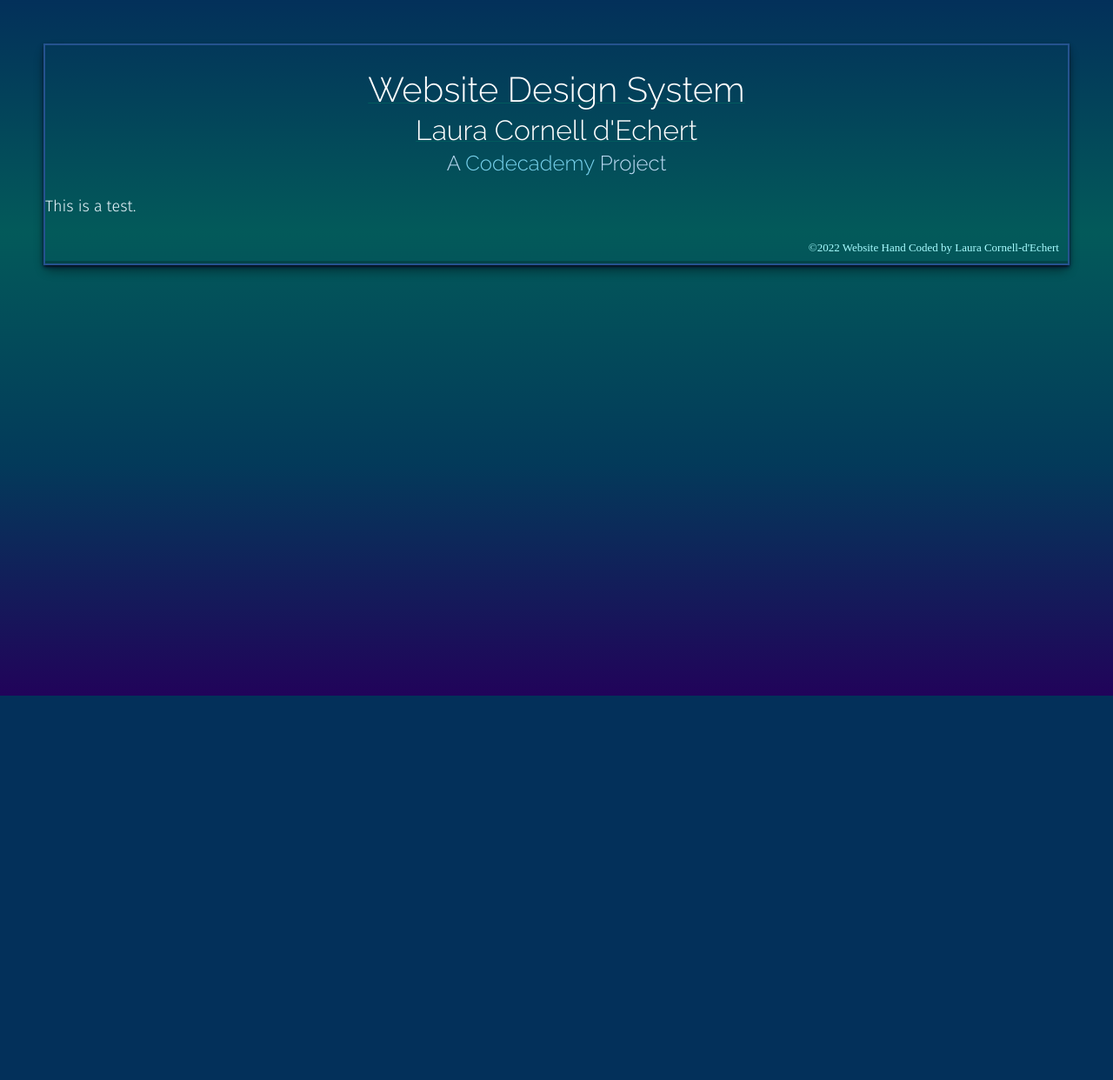
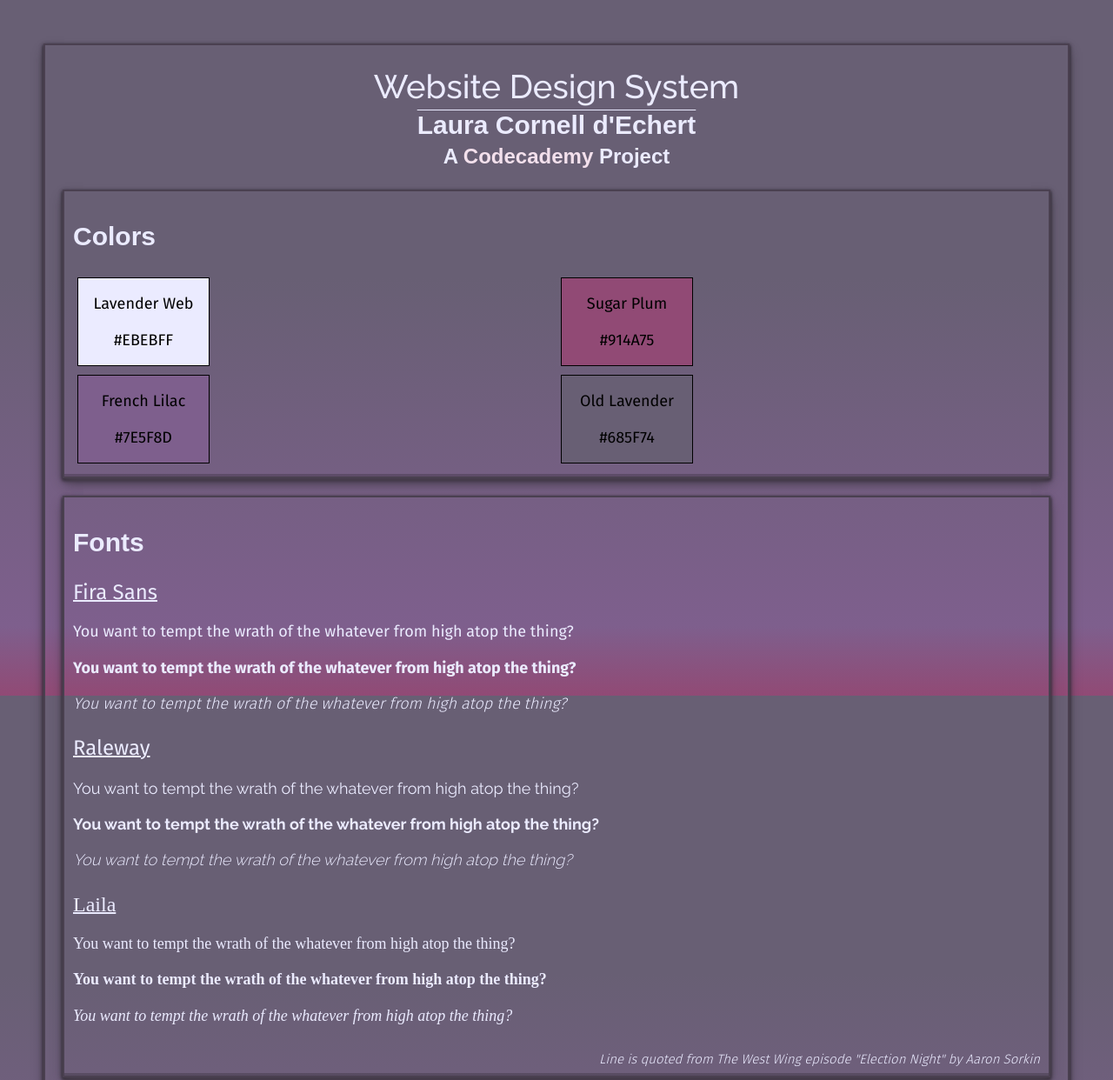
Before and after one commit to lala-laura/design-system, a plain HTML site: page index.html in a window 1280 px wide. Shown: the top 1242 px of the page at 87% size. Before the commit the page ends 800 px from the top, so only its background shows below. Drawn offline with Linux system fonts and the light colour scheme; a web font is replaced by a local one.

Commit message:
style edits

```diff
--- a/assets/css/style.css
+++ b/assets/css/style.css
@@ -1,46 +1,38 @@
 body {
-  background-image: linear-gradient(#03305a, #035a5a, #033a5a, #21035a);
+  background: linear-gradient(to bottom, #685f74 40%, #7e5f8d 90%, #914a75);
   background-repeat: no-repeat;
   background-attachment: fixed;
   background-color: #03305a;
-  color: #eef8ff;
+  color: #ebebff;
   font-family: 'Fira Sans', sans-serif, Lato;
   font-weight: 300;
   margin: 24px;
-  border: 2px solid #25538f;
-  box-shadow: #08000c 0px 2px 4px, rgba(0, 0, 0, 0.3) 0px 7px 13px -3px,
-    #006492 0px 2px 4px, rgba(0, 0, 0, 0.3) 0px 7px 13px -3px,
+  border: 2px solid #4a4050;
+  box-shadow: #4a4050 0px 2px 4px, #4a4050 0px 7px 13px -3px,
+    #000000 0px 2px 4px, rgba(0, 0, 0, 0.3) 0px 7px 13px -3px,
     rgba(0, 0, 0, 0.2) 0px -3px 0px inset;
 }
 
-h1,
-h2,
-h3,
-h4,
-h5,
-h6 {
+h1 {
   font-family: 'Raleway', sans-serif, Arial;
-  font-weight: 300;
-}
-h1 {
-  font-size: 40px;
-  color: #fff;
-  text-decoration: underline solid #025b5e 1px;
+  font-size: 38px;
+  font-weight: 500;
 }
 h2 {
-  font-size: 32px;
-  text-decoration: underline solid #025b5e 1px;
-  color: #fff;
+  font-family: 'Laila', sans-serif, Arial;
+  font-size: 30px;
 }
 h3 {
+  font-family: 'Laila', sans-serif, Arial;
   font-size: 24px;
-  color: #bad9f2;
+  color: #ebebff;
   margin-top: 0px;
 }
 
 p {
   font-size: 18px;
   line-height: 130%;
+  font-weight: 300;
 }
 
 .title {
@@ -52,11 +44,103 @@ p {
 }
 .top-h2 {
   margin: 5px 0px;
+  text-decoration: 1px overline solid #ebebff;
+}
+
+div p {
+  margin-bottom: 14px;
 }
 
 a {
-  color: #78d1ec;
+  color: #f3e0ec;
   text-decoration: 1px underline;
+}
+a:hover {
+  color: #742d5a;
+}
+.box {
+  border: 2px solid #4a4050;
+  box-shadow: #4a4050 0px 2px 4px, #4a4050 0px 7px 13px -3px,
+    #000000 0px 2px 4px, rgba(0, 0, 0, 0.3) 0px 7px 13px -3px,
+    rgba(0, 0, 0, 0.2) 0px -3px 0px inset;
+  margin: 20px;
+  padding: 10px;
+}
+
+/* COLORS */
+.color-grid {
+  display: grid;
+  grid-template-columns: repeat(2, 1fr);
+  margin: auto;
+}
+
+.color-box {
+  border: 1px solid #000;
+  width: 150px;
+  height: 100px;
+  margin: 5px;
+  color: #000000;
+}
+
+.color-box p {
+  text-align: center;
+  font-weight: bolder;
+}
+
+.lavender-web {
+  background-color: #ebebff;
+}
+.sugar-plum {
+  background-color: #914a75;
+}
+.french-lilac {
+  background-color: #7e5f8d;
+}
+.old-lavender {
+  background-color: #685f74;
+}
+
+/* FONTS */
+.font-name {
+  font-size: 24px;
+  font-weight: bolder;
+  text-decoration: 1.5px underline;
+}
+.fira-sans {
+  font-family: 'Fira Sans', sans-serif;
+}
+
+.raleway {
+  font-family: 'Raleway', sans-serif;
+}
+
+.laila {
+  font-family: 'Laila', Airal;
+}
+
+.regular {
+  font-weight: 400;
+}
+
+.bold {
+  font-weight: bold;
+}
+
+.italic {
+  font-style: italic;
+}
+
+cite {
+  font-size: 15px;
+  text-align: right;
+  display: block;
+  padding-top: 15px;
+}
+
+/* TEXT STYLES */
+
+li {
+  list-style: none;
 }
 
 /* ---- FOOTER ---- */
@@ -65,10 +149,9 @@ footer {
   font-size: 13px;
   padding: 10px;
   text-align: right;
-  color: #a8fcff;
+  color: #f3e0ec;
 }
 
-/* -------------HOME @media------------- */
 /* ---------min-width 768--------- */
 @media (min-width: 768px) {
   body {
@@ -89,9 +172,29 @@ footer {
   }
 }
 
-/* ---------max 412/min 320--------- */
-@media (max-width: 412px) and (min-width: 320px) {
+/* ---------max 434/min 320--------- */
+@media (max-width: 434px) and (min-width: 320px) {
   body {
     margin: 14px;
   }
+  .color-box {
+    width: 90%;
+  }
+
+  .box {
+    padding: 10px;
+  }
+
+  .color-box p {
+    text-align: center;
+    font-weight: bolder;
+  }
+  p {
+    font-size: 16px;
+    line-height: 100%;
+  }
+
+  .color-name {
+    margin: 10px;
+  }
 }
--- a/index.html
+++ b/index.html
@@ -22,9 +22,86 @@
         </div>
     </header>
 
-    <section>
-        <p>This is a test.</p>
-    </section>
+
+
+    <div class="box">
+        <h2>Colors</h2>
+        <div class="color-grid">
+
+            <div class="color-box lavender-web ">
+                <p class="color-name">Lavender Web</p>
+                <p class="color-hex">#EBEBFF</p>
+            </div>
+
+            <div class="color-box sugar-plum">
+                <p class="color-name">Sugar Plum</p>
+                <p class="color-hex">#914A75</p>
+            </div>
+
+            <div class="color-box french-lilac">
+                <p class="color-name">French Lilac</p>
+                <p class="color-hex">#7E5F8D</p>
+            </div>
+
+            <div class="color-box old-lavender">
+                <p class="color-name">Old Lavender</p>
+                <p class="color-hex">#685F74</p>
+            </div>
+
+        </div>
+    </div>
+
+
+
+    <div class="box">
+        <h2>Fonts</h2>
+        <div class="font"></div>
+        <p class="font-name fira-sans">Fira Sans</p>
+        <p class="regular fira-sans">You want to tempt the wrath of the whatever from high atop the thing?</p>
+        <p class="bold fira-sans">You want to tempt the wrath of the whatever from high atop the thing?</p>
+        <p class="italic fira-sans">You want to tempt the wrath of the whatever from high atop the thing?</p>
+
+
+        <p class="font-name railway">Raleway</p>
+        <p class="regular raleway">You want to tempt the wrath of the whatever from high atop the thing?</p>
+        <p class="bold raleway">You want to tempt the wrath of the whatever from high atop the thing?</p>
+        <p class="italic raleway">You want to tempt the wrath of the whatever from high atop the thing?</p>
+
+        <p class="font-name laila">Laila</p>
+        <p class="regular laila">You want to tempt the wrath of the whatever from high atop the thing?</p>
+        <p class="bold laila">You want to tempt the wrath of the whatever from high atop the thing?</p>
+        <p class="italic laila">You want to tempt the wrath of the whatever from high atop the thing?</p>
+        <cite>Line is quoted from <i>The West Wing</i> episode "Election Night" by Aaron Sorkin</cite>
+    </div>
+
+
+
+    <div class="box">
+        <h2>Text Styles</h2>
+        <div class="text"></div>
+        <h1>H1</h1>
+        <ul>
+            <li>Font-weight: 500</li>
+            <li>Font-size: 38</li>
+            <li>Font-family: Raleway </li>
+        </ul>
+        <h2>H2</h2>
+        <ul>
+            <li>Font-weight: 500</li>
+            <li>Font-size: 30</li>
+            <li>Font-family: Laila </li>
+        </ul>
+
+        <p>P: Paragraph</p>
+        <ul>
+            <li>Font-weight: 300</li>
+            <li>Font-size: 24</li>
+            <li>Font-family: Fira Sans </li>
+        </ul>
+    </div>
+
+
+
     <!-- ---- FOOTER ---- -->
     <footer> &copy;<script type="text/javascript">
             document.write(new Date().getFullYear());
```
